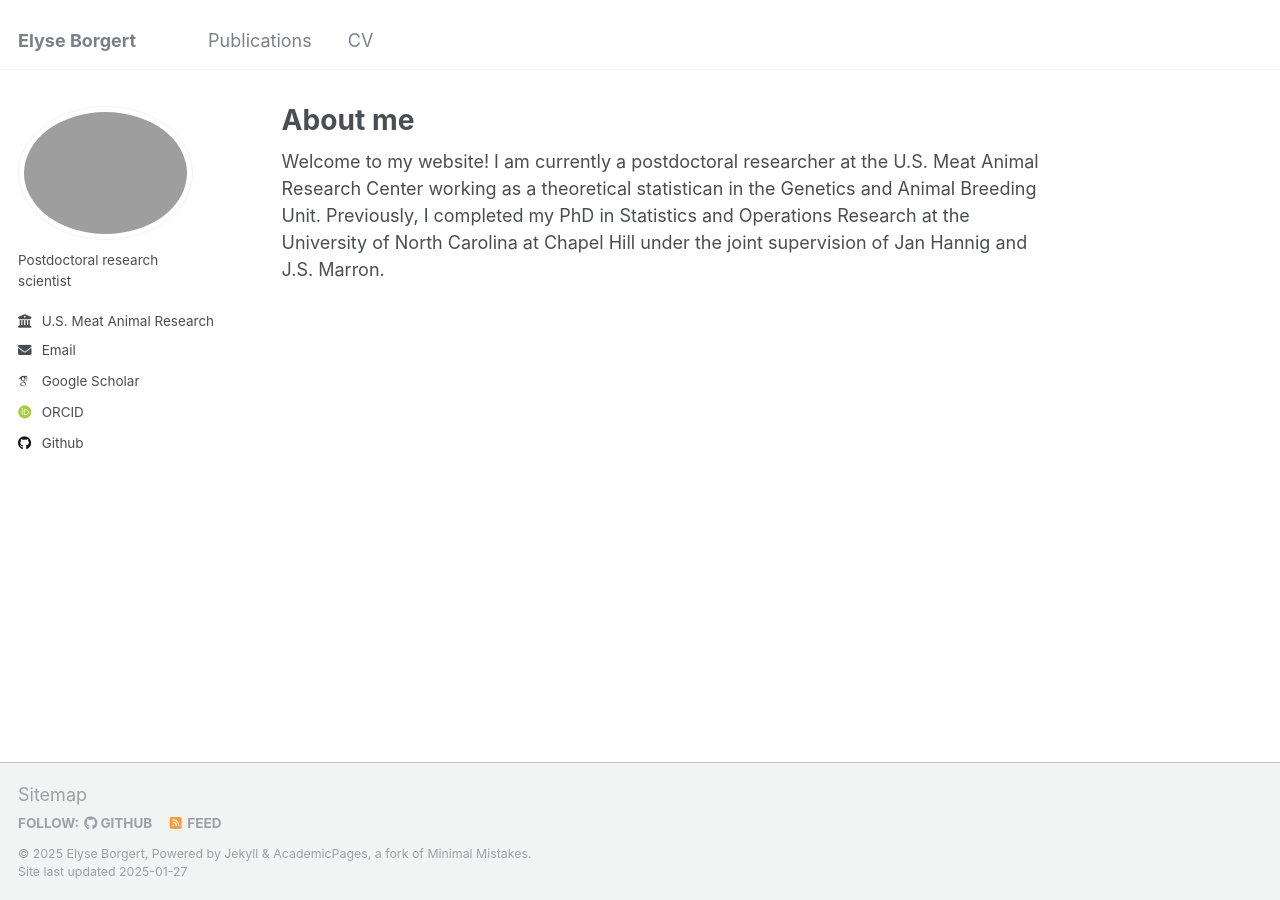
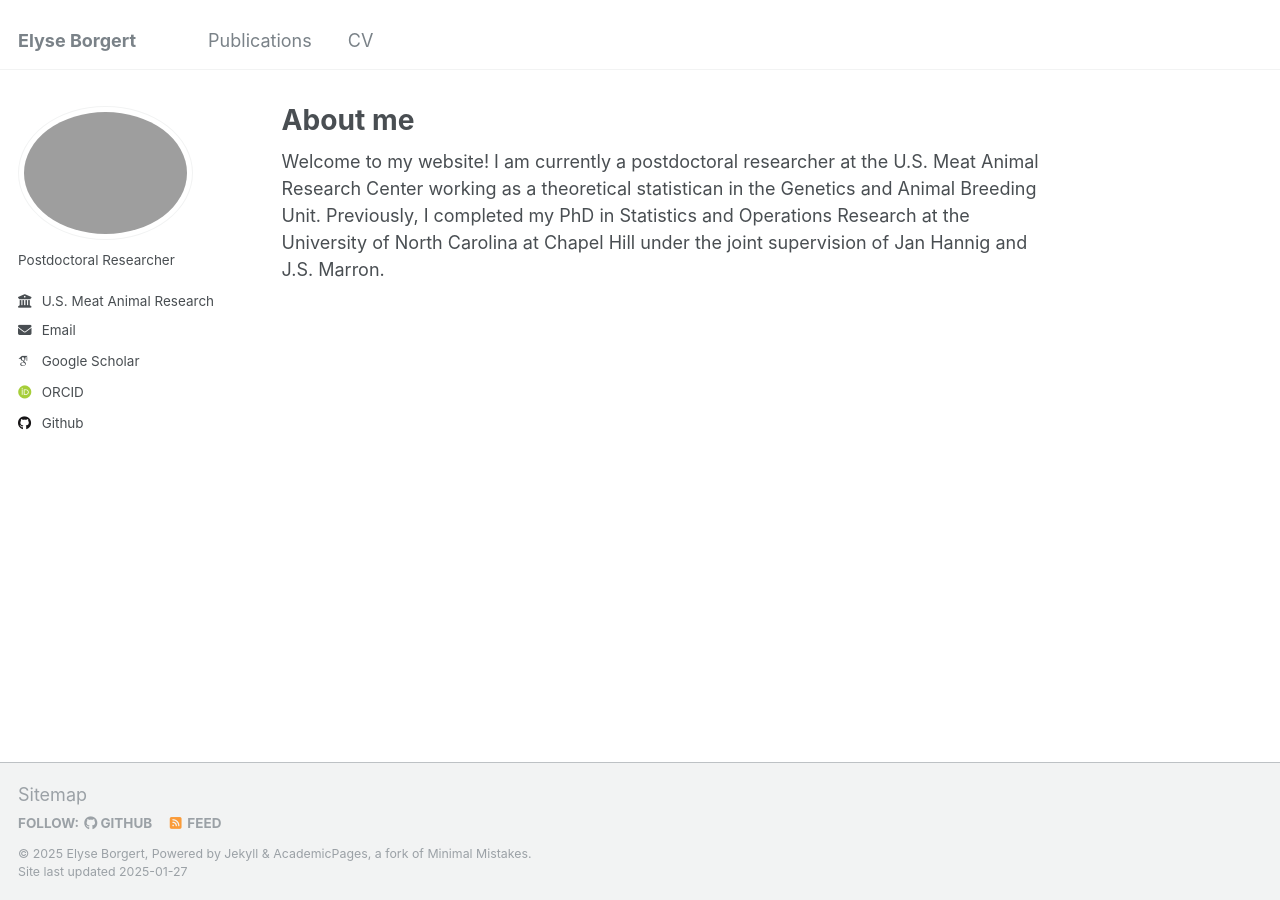
Before and after one commit to elyseborgert/elyseborgert.github.io, a Jekyll site: the page built from _pages/about.md, in a window 1280 px wide. Built offline with Jekyll 4.4.1, drawn with Linux system fonts in a browser that asks for light colours; some web fonts are replaced.

Commit message:
Update _config.yml

```diff
--- a/_config.yml
+++ b/_config.yml
@@ -24,7 +24,7 @@ author:
   avatar           : "bio_pic.png"
   name             : #"Your Sidebar Name"
   pronouns         : # example: "she/her"
-  bio              : "Postdoctoral research scientist"
+  bio              : "Postdoctoral Researcher"
   employer         : "U.S. Meat Animal Research Center"
   uri              : # URL
   email            : "jacqueline.borgert@usda.gov"
```
